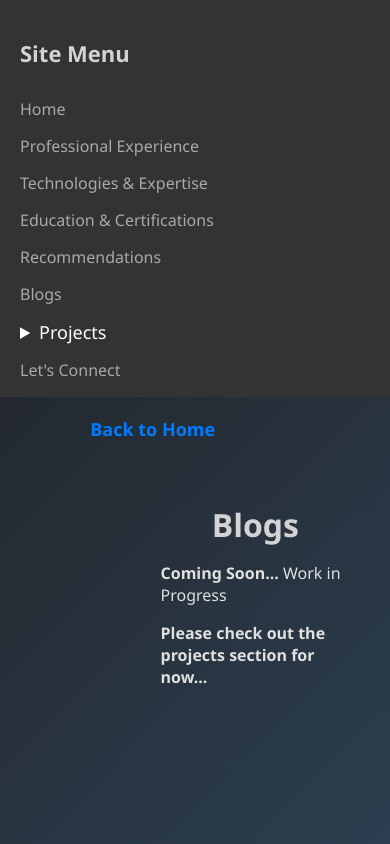
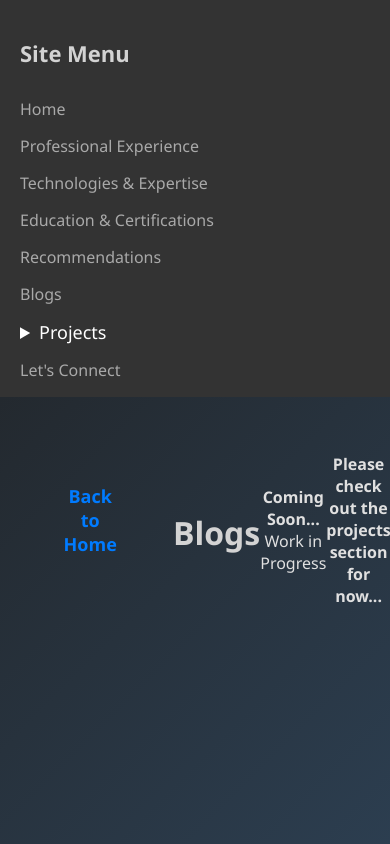
Before and after one commit to Saboor-IT/azure-portfolio, a plain HTML site: page blogs.html in a window 390 px wide. Drawn offline with Linux system fonts and the light colour scheme.

Commit message:
Describe the changes made to the website

```diff
--- a/style.css
+++ b/style.css
@@ -133,18 +133,21 @@ h1, h2 {
     align-items: center;
   }
 
- .project-content {
+  .project-content {
+    width: 100%; /* Take full width on smaller screens */
     margin-left: 0;
-    width: 90%; /* Adjust width to ensure it's centered */
+    margin-right: 0;
     padding: 10px;
-    margin-right: auto; /* Ensure content is aligned to the center */
-    margin-left: auto; /* Center the content horizontally */
+    display: flex;
+    justify-content: center; /* Center content horizontally */
+    align-items: center; /* Center content vertically if needed */
+    text-align: center; /* Ensure text is centered */
   }
+
   .sidebar {
-    width: 100%; /* Make sidebar full width on smaller screens */
+    width: 100%; /* Full width sidebar */
     height: auto;
   }
-}
 
   /* About section adjustments for mobile */
   .about-section {
```
